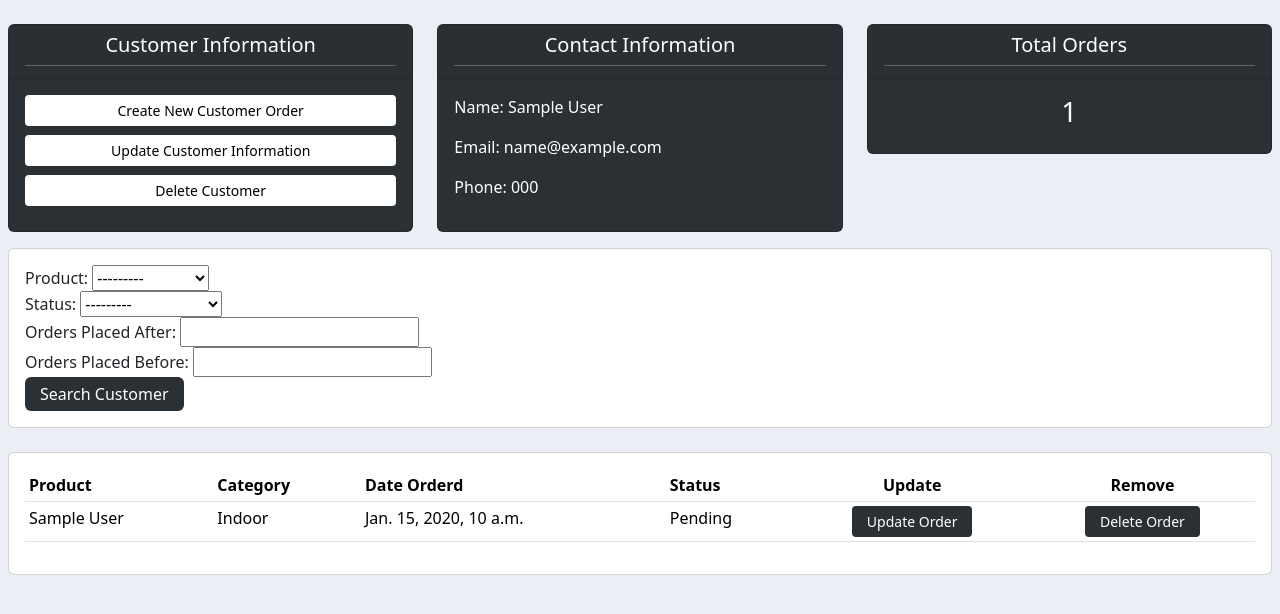
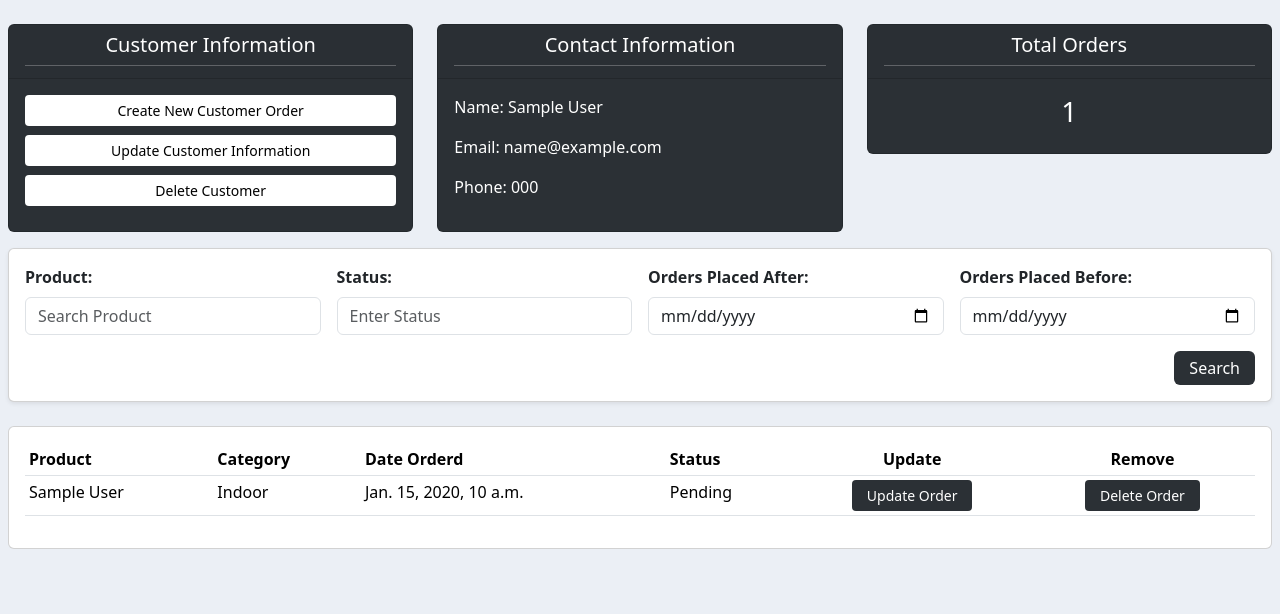
Before and after one commit to AbdulRahmanMudasser/django-crm, a Django app: page /customers/1 in a window 1280 px wide. Shown: the part 56-670 px from the top of the page. Run offline with Django 5.2, Linux system fonts and the light colour scheme; tables that the repository leaves empty hold one stand-in row (values such as "Sample post").

Commit message:
enhanced customer filters

```diff
--- a/accounts/filters.py
+++ b/accounts/filters.py
@@ -1,10 +1,33 @@
-from django_filters import FilterSet, DateFilter
-from .models import *
+from django_filters import FilterSet, DateFilter, CharFilter
+from django.forms import TextInput, DateInput
+from .models import Order
 
 # Order Filter
 class OrderFilter(FilterSet):
-    start_date = DateFilter(field_name='date_created', lookup_expr='gte', label='Orders Placed After')
-    end_date = DateFilter(field_name='date_created', lookup_expr='lte', label='Orders Placed Before')
+    start_date = DateFilter(
+        field_name='date_created',
+        lookup_expr='gte',
+        label='Orders Placed After',
+        widget=DateInput(attrs={'type': 'date', 'class': 'form-control'})
+    )
+    end_date = DateFilter(
+        field_name='date_created',
+        lookup_expr='lte',
+        label='Orders Placed Before',
+        widget=DateInput(attrs={'type': 'date', 'class': 'form-control'})
+    )
+    product = CharFilter(
+        field_name='product__name',
+        lookup_expr='icontains',
+        label='Product',
+        widget=TextInput(attrs={'class': 'form-control', 'placeholder': 'Search Product'})
+    )
+    status = CharFilter(
+        field_name='status',
+        lookup_expr='icontains',
+        label='Status',
+        widget=TextInput(attrs={'class': 'form-control', 'placeholder': 'Enter Status'})
+    )
 
     class Meta:
         model = Order
--- a/accounts/templates/accounts/customer.html
+++ b/accounts/templates/accounts/customer.html
@@ -55,12 +55,32 @@
 </div>
 
 <div class="row">
-    <div class="col-md">
-        <div class="card card-body">
+    <div class="col-md-12">
+        <div class="card card-body shadow-sm">
             <form action="" method="get">
-                {{ filter.form }}
-
-                <button class="btn custom-button" type="submit">Search Customer</button>
+                <div class="row g-3">
+                    <div class="col-md-3">
+                        <label for="product" class="form-label"><b>Product:</b></label>
+                        {{ filter.form.product }}
+                    </div>
+                    <div class="col-md-3">
+                        <label for="status" class="form-label"><b>Status:</b></label>
+                        {{ filter.form.status }}
+                    </div>
+                    <div class="col-md-3">
+                        <label for="date_after" class="form-label"><b>Orders Placed After:</b></label>
+                        {{ filter.form.start_date }}
+                    </div>
+                    <div class="col-md-3">
+                        <label for="date_before" class="form-label"><b>Orders Placed Before:</b></label>
+                        {{ filter.form.end_date }}
+                    </div>
+                </div>
+                <div class="row mt-3">
+                    <div class="col text-end">
+                        <button class="btn custom-button" type="submit">Search</button>
+                    </div>
+                </div>
             </form>
         </div>
     </div>
```
